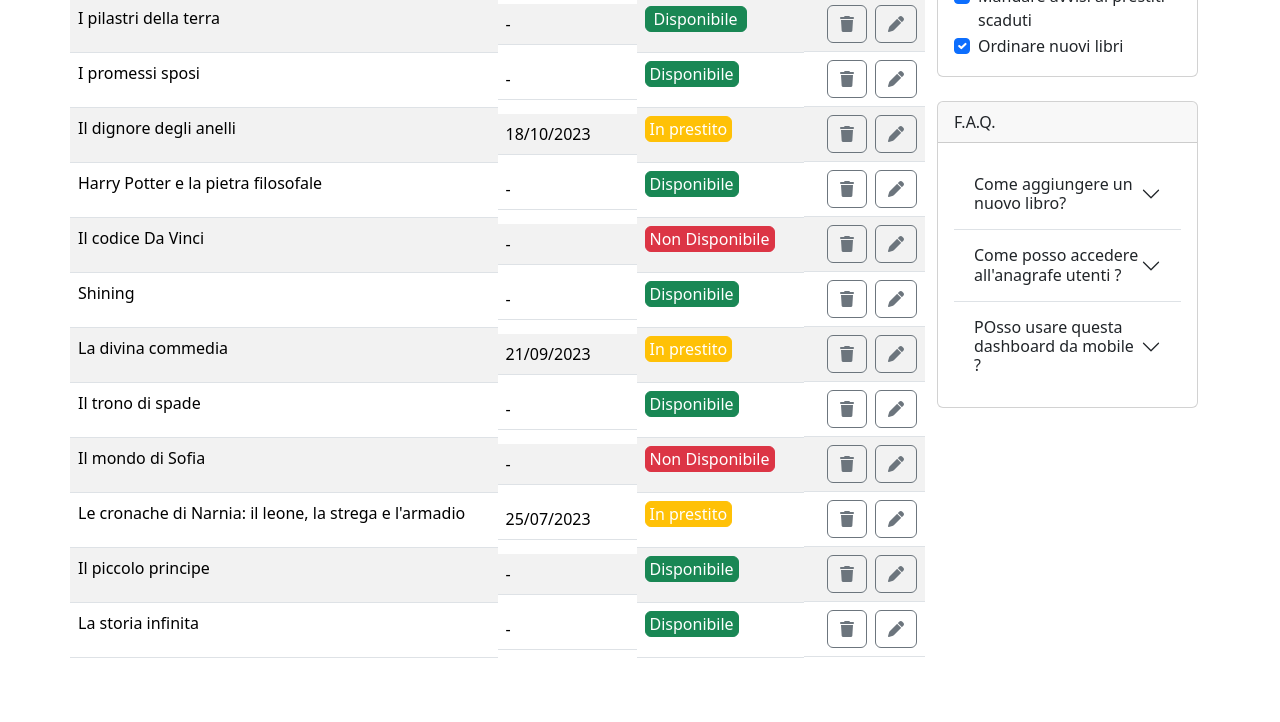
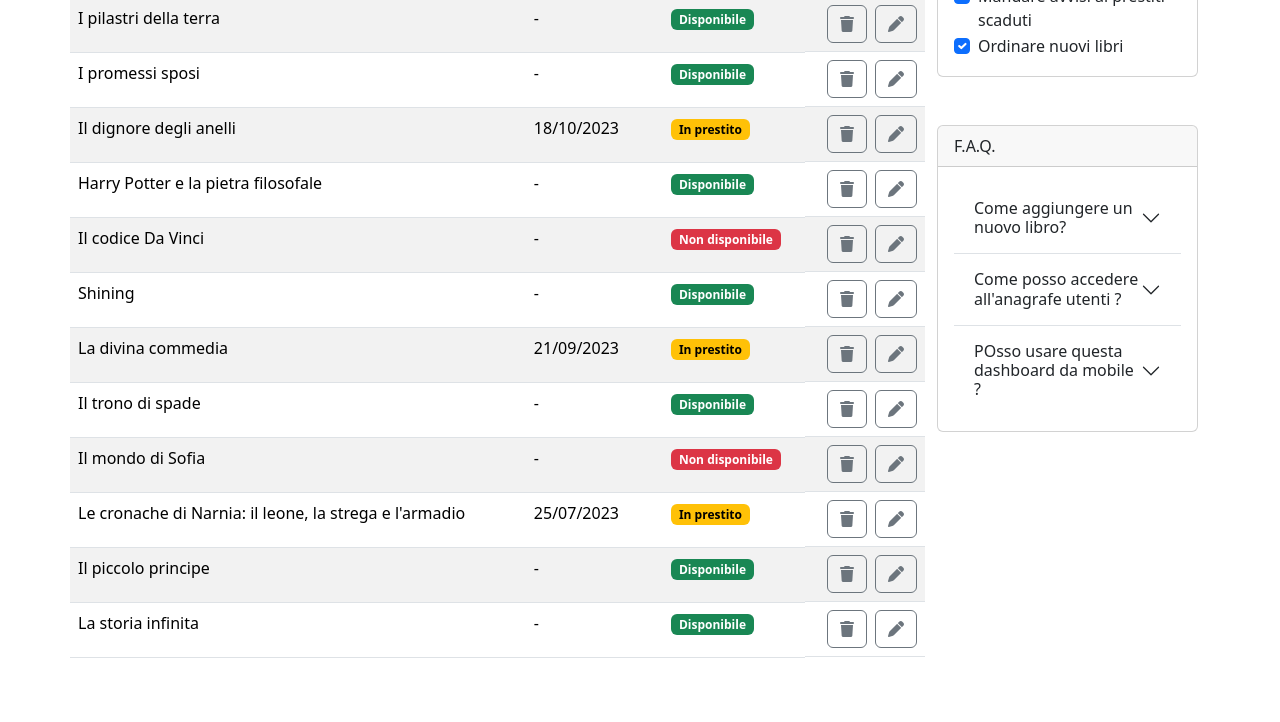
Before and after one commit to DanielaEsposito/html-css-bootstrap-dashboard, a plain HTML site: page index.html in a window 1280 px wide. Shown: the part 214-936 px from the top of the page. Drawn offline with nearby package versions, Linux system fonts and the light colour scheme.

Commit message:
add table corrections

```diff
--- a/index.html
+++ b/index.html
@@ -16,7 +16,7 @@
 
 <body>
     <header>
-        <nav class="navbar navbar-expand-md bg-dark text-white-50">
+        <nav class="navbar navbar-expand-md bg-dark" data-bs-theme="dark" >
             <div class="container-fluid ">
                 <a class="navbar-brand " href="#">
                     <img src="./img/duck.png" alt="Bootstrap" width="40" height="40">
@@ -29,16 +29,16 @@
                 <div class="collapse navbar-collapse" id="navbarSupportedContent">
                     <ul class="navbar-nav me-auto mb-2 mb-lg-0">
                         <li class="nav-item">
-                            <a class="nav-link active text-white" aria-current="page" href="#">Catalogo libri</a>
+                            <a class="nav-link active " aria-current="page" href="#">Catalogo libri</a>
                         </li>
                         <li class="nav-item">
-                            <a class="nav-link text-reset" href="#">Anagrafica utenti</a>
+                            <a class="nav-link " href="#">Anagrafica utenti</a>
                         </li>
                         <li class="nav-item">
-                            <a class="nav-link text-reset" href="#">Storico presenti</a>
+                            <a class="nav-link " href="#">Storico presenti</a>
                         </li>
                         <li class="nav-item">
-                            <a class="nav-link text-reset" href="#">Help</a>
+                            <a class="nav-link " href="#">Help</a>
                         </li>
                     </ul>
                     <form class="d-flex" role="search">
@@ -50,32 +50,31 @@
         </nav>
     </header>
     <main>
-        <div class="container m-auto">
+        <div class="container mx-auto">
             <div class="row">
                 <div class="col-12 col-lg-9 my-5">
                     <div class="row">
                         <div class="container d-flex justify-content-between flex-shrink-0 px-2">
                             <h1>Catalogo Libri</h1>
-                            <div><button type="button" class="btn btn-primary p-1">Aggiungi libro</button> </div>
+                            <div><button type="button" class="btn btn-primary p-">Aggiungi libro</button> </div>
 
                         </div>
-                        <div class="container"></div>
                     </div>
                     <div class="row">
                         <table class="table table-striped ">
                             <thead>
                                 <tr>
                                     <th scope="col">Titolo</th>
-                                    <th scope="col" class="d-none d-md-block">Data prestito</th>
+                                    <th scope="col" class="d-none d-md-table-cell">Data prestito</th>
                                     <th scope="col">Stato</th>
                                     <th class="d-flex justify-content-end " scope="col">Azioni</th>
                                 </tr>
                             </thead>
                             <tbody>
                                 <tr>
-                                    <td class="w-50">I pilastri della terra</td>
-                                    <td class="d-none d-md-block">-</td>
-                                    <td><button type="button" class="btn btn-success px-2 py-0">Disponibile</button>
+                                    <td>I pilastri della terra</td>
+                                    <td class="d-none d-md-table-cell">-</td>
+                                    <td><span class="badge text-bg-success">Disponibile</span>
                                     </td>
                                     <td class="d-flex justify-content-end gap-2"><button type="button"
                                             class="btn btn-outline-secondary"><i class="fa-solid fa-trash"></i></button>
@@ -84,9 +83,9 @@
                                     </td>
                                 </tr>
                                 <tr>
-                                    <td class="w-50">I promessi sposi</td>
-                                    <td class="d-none d-md-block">-</td>
-                                    <td><button type="button" class="btn btn-success px-1 py-0 ">Disponibile</button>
+                                    <td>I promessi sposi</td>
+                                    <td class="d-none d-md-table-cell">-</td>
+                                    <td><span class="badge text-bg-success">Disponibile</span>
                                     </td>
                                     <td class="d-flex justify-content-end gap-2"><button type="button"
                                             class="btn btn-outline-secondary"><i class="fa-solid fa-trash"></i></button>
@@ -95,10 +94,9 @@
                                     </td>
                                 </tr>
                                 <tr>
-                                    <td class="w-50">Il dignore degli anelli</td>
-                                    <td class="d-none d-md-block">18/10/2023</td>
-                                    <td><button type="button" class="btn btn-warning text-white px-1 py-0">In
-                                            prestito</button></td>
+                                    <td>Il dignore degli anelli</td>
+                                    <td class="d-none d-md-table-cell">18/10/2023</td>
+                                    <td><span class="badge text-bg-warning">In prestito</span></td>
                                     <td class="d-flex justify-content-end gap-2"><button type="button"
                                             class="btn btn-outline-secondary"><i class="fa-solid fa-trash"></i></button>
                                         <button type="button" class="btn btn-outline-secondary"><i
@@ -106,9 +104,9 @@
                                     </td>
                                 </tr>
                                 <tr>
-                                    <td class="w-50">Harry Potter e la pietra filosofale</td>
-                                    <td class="d-none d-md-block">-</td>
-                                    <td><button type="button" class="btn btn-success px-1 py-0">Disponibile</button>
+                                    <td>Harry Potter e la pietra filosofale</td>
+                                    <td class="d-none d-md-table-cell">-</td>
+                                    <td><span class="badge text-bg-success">Disponibile</span>
                                     </td>
                                     <td class="d-flex justify-content-end gap-2 "><button type="button"
                                             class="btn btn-outline-secondary"><i class="fa-solid fa-trash"></i></button>
@@ -117,9 +115,9 @@
                                     </td>
                                 </tr>
                                 <tr>
-                                    <td class="w-50">Il codice Da Vinci </td>
-                                    <td class="d-none d-md-block">-</td>
-                                    <td><button type="button" class="btn btn-danger px-1 py-0 ">Non Disponibile</button>
+                                    <td>Il codice Da Vinci </td>
+                                    <td class="d-none d-md-table-cell">-</td>
+                                    <td><span class="badge text-bg-danger">Non disponibile</span>
                                     </td>
                                     <td class="d-flex justify-content-end gap-2"><button type="button"
                                             class="btn btn-outline-secondary"><i class="fa-solid fa-trash"></i></button>
@@ -128,9 +126,9 @@
                                     </td>
                                 </tr>
                                 <tr>
-                                    <td class="w-50">Shining </td>
-                                    <td class="d-none d-md-block">-</td>
-                                    <td><button type="button" class="btn btn-success px-1 py-0 ">Disponibile</button>
+                                    <td>Shining </td>
+                                    <td class="d-none d-md-table-cell ">-</td>
+                                    <td><span class="badge text-bg-success">Disponibile</span>
                                     </td>
                                     <td class="d-flex justify-content-end gap-2"><button type="button"
                                             class="btn btn-outline-secondary"><i class="fa-solid fa-trash"></i></button>
@@ -139,10 +137,9 @@
                                     </td>
                                 </tr>
                                 <tr>
-                                    <td class="w-50"> La divina commedia</td>
-                                    <td class="d-none d-md-block">21/09/2023</td>
-                                    <td><button type="button" class="btn btn-warning text-white px-1 py-0">In
-                                            prestito</button></td>
+                                    <td> La divina commedia</td>
+                                    <td class="d-none d-md-table-cell">21/09/2023</td>
+                                    <td><span class="badge text-bg-warning">In prestito</span></td>
                                     <td class="d-flex justify-content-end gap-2"><button type="button"
                                             class="btn btn-outline-secondary"><i class="fa-solid fa-trash"></i></button>
                                         <button type="button" class="btn btn-outline-secondary"><i
@@ -150,9 +147,9 @@
                                     </td>
                                 </tr>
                                 <tr>
-                                    <td class="w-50"> Il trono di spade</td>
-                                    <td class="d-none d-md-block">-</td>
-                                    <td><button type="button" class="btn btn-success px-1 py-0 ">Disponibile</button>
+                                    <td> Il trono di spade</td>
+                                    <td class="d-none d-md-table-cell">-</td>
+                                    <td><span class="badge text-bg-success">Disponibile</span>
                                     </td>
                                     <td class="d-flex justify-content-end gap-2"><button type="button"
                                             class="btn btn-outline-secondary"><i class="fa-solid fa-trash"></i></button>
@@ -161,10 +158,9 @@
                                     </td>
                                 </tr>
                                 <tr>
-                                    <td class="w-50">Il mondo di Sofia</td>
-                                    <td class="d-none d-md-block">-</td>
-                                    <td><button type="button" class="btn btn-danger px-1 py-0 fs-6 h6">Non
-                                            Disponibile</button></td>
+                                    <td>Il mondo di Sofia</td>
+                                    <td class="d-none d-md-table-cell">-</td>
+                                    <td><span class="badge text-bg-danger">Non disponibile</span></td>
                                     <td class="d-flex justify-content-end gap-2"><button type="button"
                                             class="btn btn-outline-secondary"><i class="fa-solid fa-trash"></i></button>
                                         <button type="button" class="btn btn-outline-secondary"><i
@@ -172,10 +168,9 @@
                                     </td>
                                 </tr>
                                 <tr>
-                                    <td class="w-50">Le cronache di Narnia: il leone, la strega e l'armadio</td>
-                                    <td class="d-none d-md-block">25/07/2023</td>
-                                    <td><button type="button" class="btn btn-warning text-white px-1 py-0 ">In
-                                            prestito</button></td>
+                                    <td>Le cronache di Narnia: il leone, la strega e l'armadio</td>
+                                    <td class="d-none d-md-table-cell">25/07/2023</td>
+                                    <td><span class="badge text-bg-warning">In prestito</span></td>
                                     <td class="d-flex justify-content-end gap-2"><button type="button"
                                             class="btn btn-outline-secondary"><i class="fa-solid fa-trash"></i></button>
                                         <button type="button" class="btn btn-outline-secondary"><i
@@ -183,9 +178,9 @@
                                     </td>
                                 </tr>
                                 <tr>
-                                    <td class="w-50">Il piccolo principe</td>
-                                    <td class="d-none d-md-block">-</td>
-                                    <td><button type="button" class="btn btn-success px-1 py-0 ">Disponibile</button>
+                                    <td >Il piccolo principe</td>
+                                    <td class="d-none d-md-table-cell">-</td>
+                                    <td><span class="badge text-bg-success">Disponibile</span>
                                     </td>
                                     <td class="d-flex justify-content-end gap-2 "><button type="button"
                                             class="btn btn-outline-secondary"><i class="fa-solid fa-trash"></i></button>
@@ -194,10 +189,10 @@
                                     </td>
                                 </tr>
                                 <tr>
-                                    <td class="w-50">La storia infinita</td>
-                                    <td class="d-none d-md-block">-</td>
+                                    <td>La storia infinita</td>
+                                    <td class="d-none d-md-table-cell">-</td>
                                     <td>
-                                        <button type="button" class="btn btn-success px-1 py-0">Disponibile</button>
+                                        <span class="badge text-bg-success">Disponibile</span>
                                     </td>
                                     <td class="d-flex justify-content-end gap-2"><button type="button"
                                             class="btn btn-outline-secondary"><i class="fa-solid fa-trash"></i></button>
@@ -237,7 +232,7 @@
                         </div>
                     </div>
                     <!--ACCORDION-->
-                    <div class="card my-4">
+                    <div class="card my-5">
                         <div class="card-header">
                             F.A.Q.
                         </div>
```
